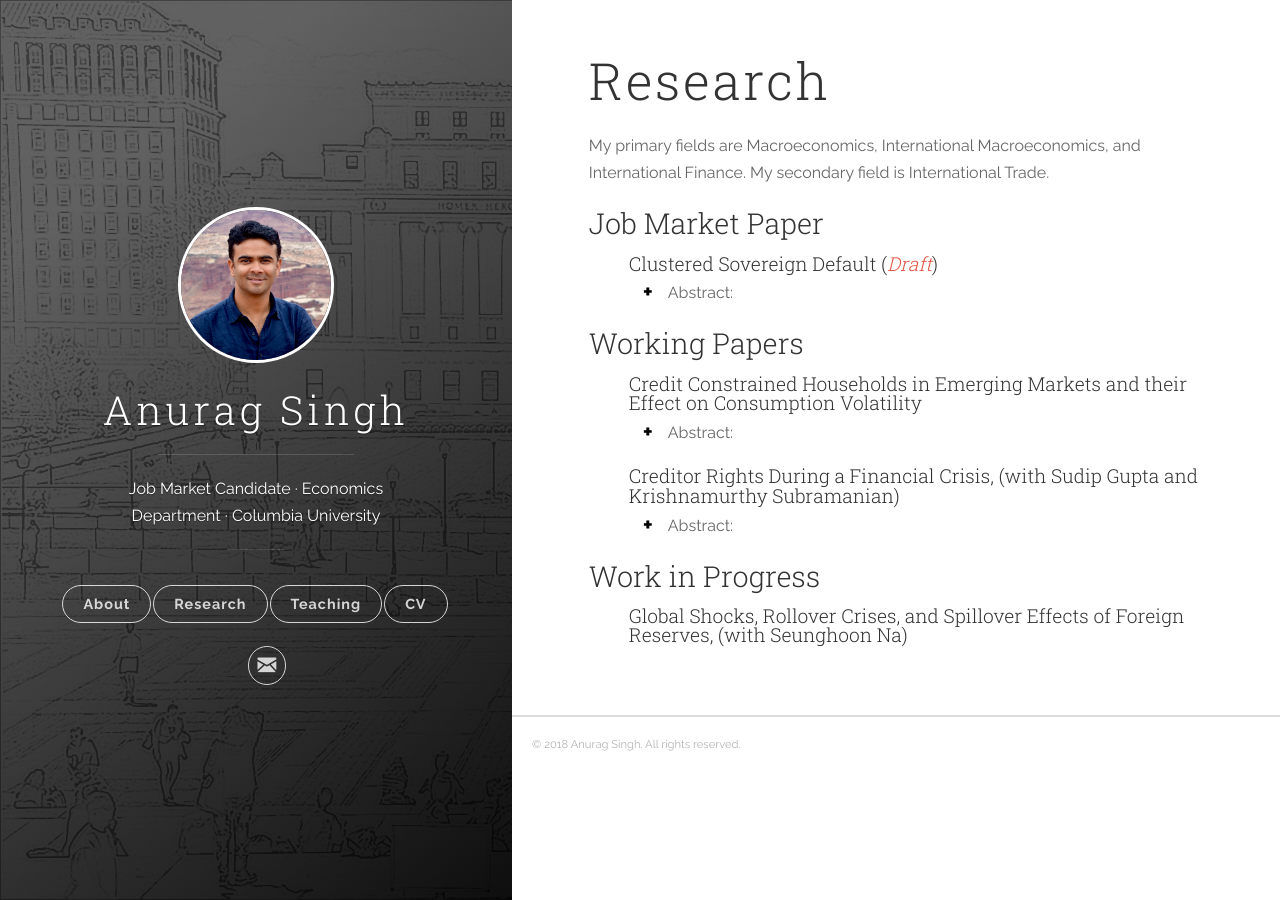
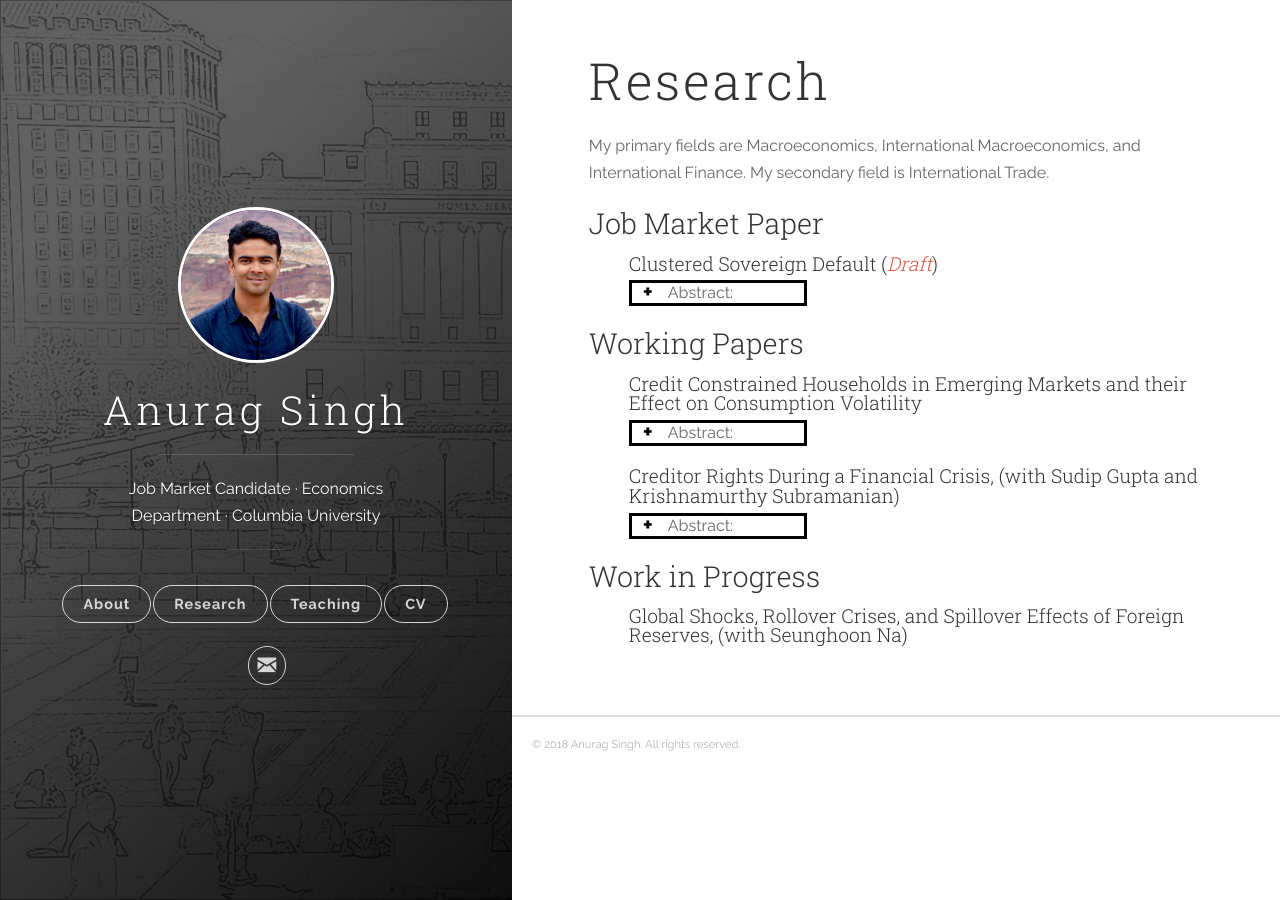
Before and after one commit to vinayakiyer/vinayakiyer.github.io, a Jekyll site: the page built from _posts/2018-06-13-research.markdown, in a window 1280 px wide. Built offline with Jekyll 4.4.1, drawn with Linux system fonts in a browser that asks for light colours.

Commit message:
Update main.scss

```diff
--- a/css/main.scss
+++ b/css/main.scss
@@ -61,7 +61,7 @@ pre.highlight code,
 details > summary {
   padding: 2px 6px;
   width: 10em;
-  border: 3px solid #fff;
+  border: 3px solid #000;
   list-style: none;
 }
 
```
